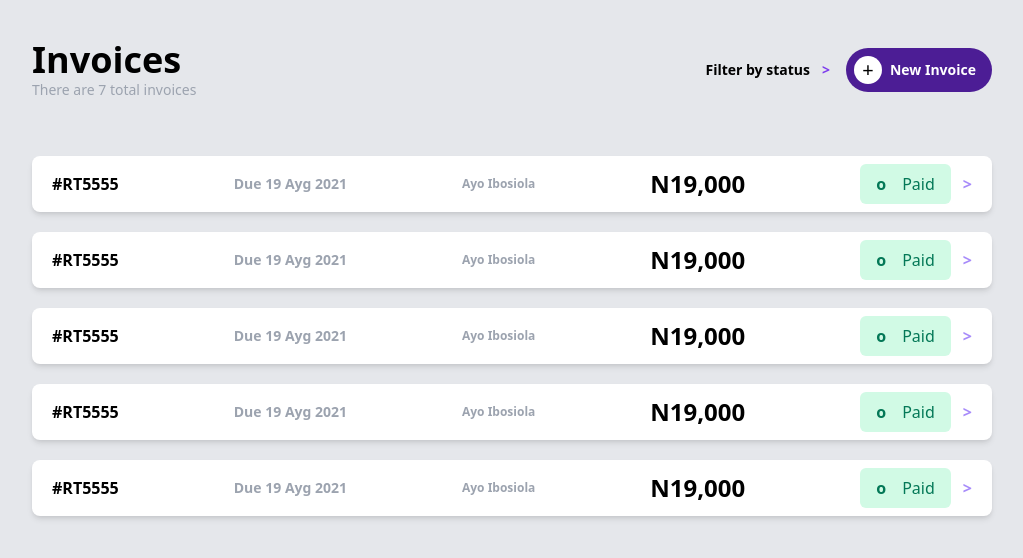
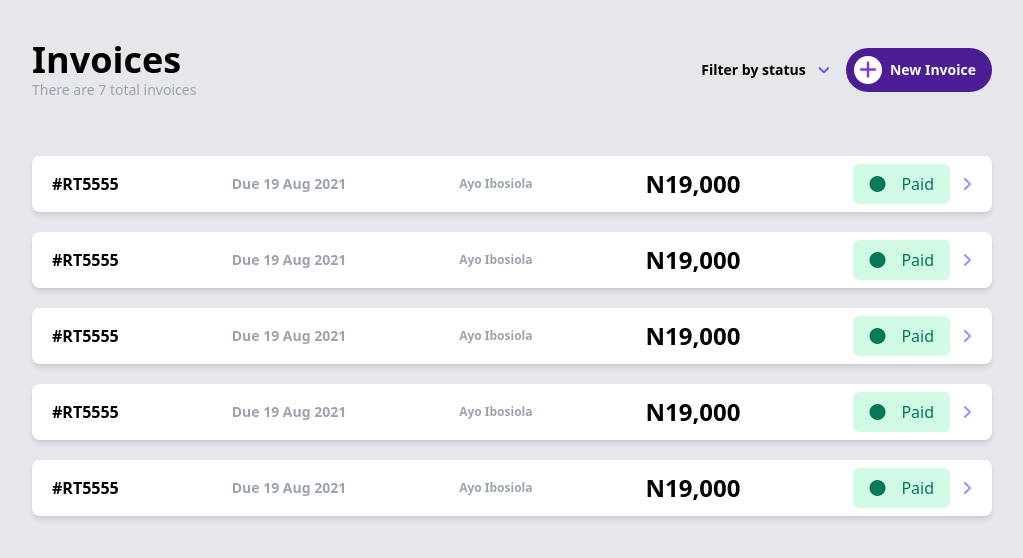
Before and after one commit to ayomideEnoch/invoice-app, a Vue app: page / in a window 1280 px wide. Shown: the top 558 px of the page, without its empty margins (128-1151 px from the left). Built offline with nearby package versions, Linux system fonts and the light colour scheme.

Commit message:
Iteration...

```diff
--- a/public/index.html
+++ b/public/index.html
@@ -6,6 +6,7 @@
     <meta name="viewport" content="width=device-width,initial-scale=1.0">
     <link rel="icon" href="<%= BASE_URL %>favicon.ico">
     <title><%= htmlWebpackPlugin.options.title %></title>
+    <script src="https://kit.fontawesome.com/9a5adeb8fa.js" crossorigin="anonymous"></script>
   </head>
   <body>
     <noscript>
--- a/src/App.vue
+++ b/src/App.vue
@@ -6,16 +6,18 @@
         <p class="text-gray-400 text-sm">There are 7 total invoices</p>
       </div>
 
-      <div class="flex items-center">
+      <div class="flex items-center cursor-pointer">
         <div class="flex mr-4">
           <p class="font-semibold text-sm">Filter by status</p>
-          <p class="font-bold text-sm text-purple-600 pl-3">></p>
+          <p class="font-bold text-sm text-purple-600 pl-3">
+            <i class="fa fa-angle-down"></i>
+          </p>
         </div>
         <button class="flex items-center bg-purple-900 p-2 rounded-full">
           <div
-            class="flex justify-center items-center bg-white h-7 w-7 rounded-full text-xl"
+            class="flex justify-center items-center bg-white h-7 w-7 rounded-full text-xl text-purple-600"
           >
-            <p>+</p>
+            <i class="fas fa-plus"></i>
           </div>
           <p class="text-white text-sm font-semibold px-2">New Invoice</p>
         </button>
@@ -33,10 +35,14 @@
         <p class="font-semibold text-2xl">{{ invoice.price }}</p>
         <div class="flex items-center">
           <div class="flex items-center bg-green-100 rounded-md p-2 px-4">
-            <p class="text-green-700 pr-2 font-bold">o</p>
+            <p class="text-green-700 pr-2 font-bold">
+              <i class="fas fa-circle"></i>
+            </p>
             <p class="text-green-700 pl-2">{{ invoice.status }}</p>
           </div>
-          <p class="text-purple-400 pl-3 font-bold">></p>
+          <p class="text-purple-400 pl-3 font-bold">
+            <i class="fas fa-angle-right"></i>
+          </p>
         </div>
       </div>
     </section>
@@ -50,35 +56,35 @@ export default {
       invoiceData: [
         {
           invoiceNo: "#RT5555",
-          dueDate: "Due 19 Ayg 2021",
+          dueDate: "Due 19 Aug 2021",
           Name: "Ayo Ibosiola",
           price: "N19,000",
           status: "Paid",
         },
         {
           invoiceNo: "#RT5555",
-          dueDate: "Due 19 Ayg 2021",
+          dueDate: "Due 19 Aug 2021",
           Name: "Ayo Ibosiola",
           price: "N19,000",
           status: "Paid",
         },
         {
           invoiceNo: "#RT5555",
-          dueDate: "Due 19 Ayg 2021",
+          dueDate: "Due 19 Aug 2021",
           Name: "Ayo Ibosiola",
           price: "N19,000",
           status: "Paid",
         },
         {
           invoiceNo: "#RT5555",
-          dueDate: "Due 19 Ayg 2021",
+          dueDate: "Due 19 Aug 2021",
           Name: "Ayo Ibosiola",
           price: "N19,000",
           status: "Paid",
         },
         {
           invoiceNo: "#RT5555",
-          dueDate: "Due 19 Ayg 2021",
+          dueDate: "Due 19 Aug 2021",
           Name: "Ayo Ibosiola",
           price: "N19,000",
           status: "Paid",
--- /dev/null
+++ b/src/router/index.js
@@ -0,0 +1,28 @@
+const { createApp, h } = Vue
+
+const NotFoundComponent = { template: '<p>Page not found</p>' }
+const HomeComponent = { template: '<p>Home page</p>' }
+const AboutComponent = { template: '<p>About page</p>' }
+
+const routes = {
+  '/': HomeComponent,
+  '/about': AboutComponent
+}
+
+const SimpleRouter = {
+  data: () => ({
+    currentRoute: window.location.pathname
+  }),
+
+  computed: {
+    CurrentComponent() {
+      return routes[this.currentRoute] || NotFoundComponent
+    }
+  },
+
+  render() {
+    return h(this.CurrentComponent)
+  }
+}
+
+createApp(SimpleRouter).mount('#app')
```
